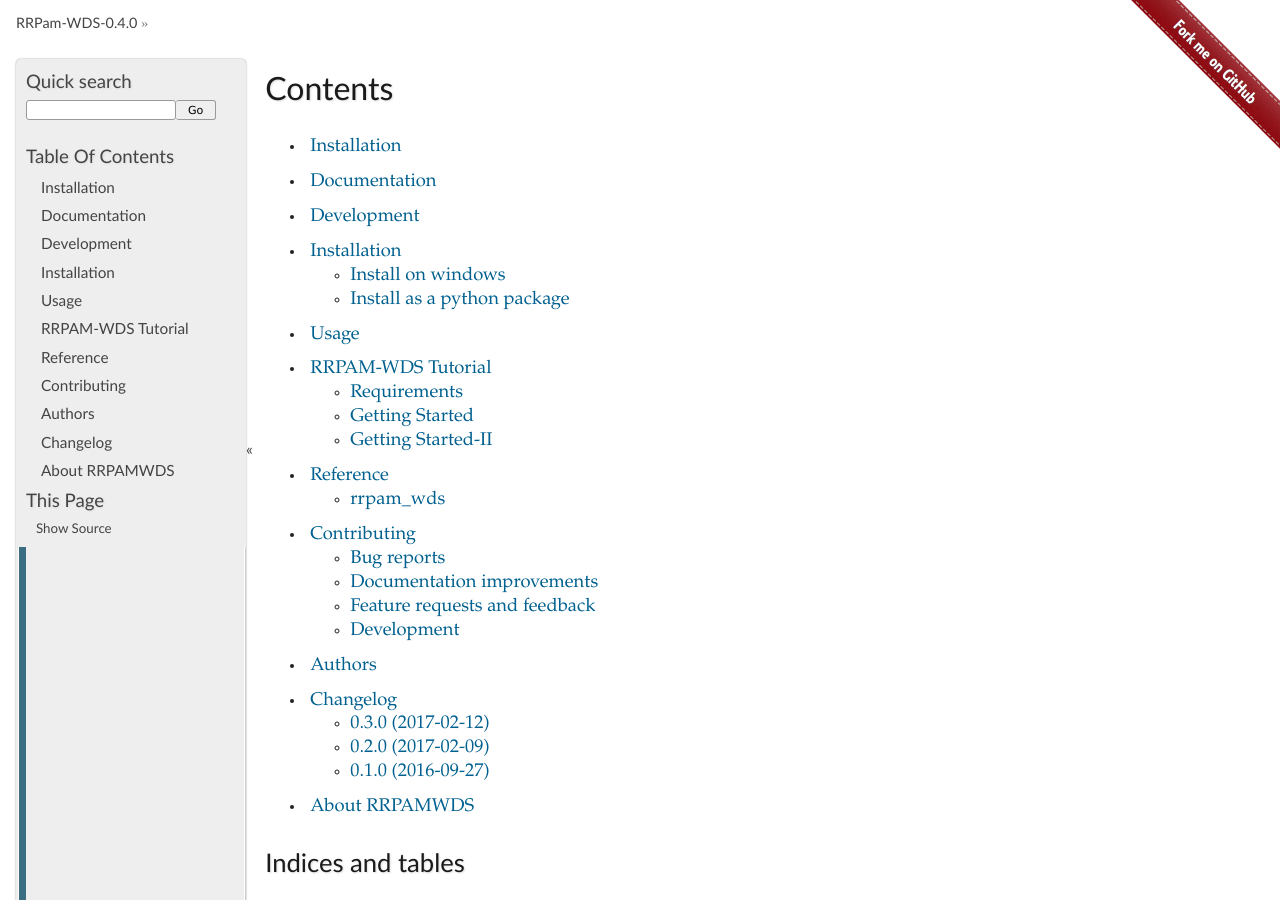
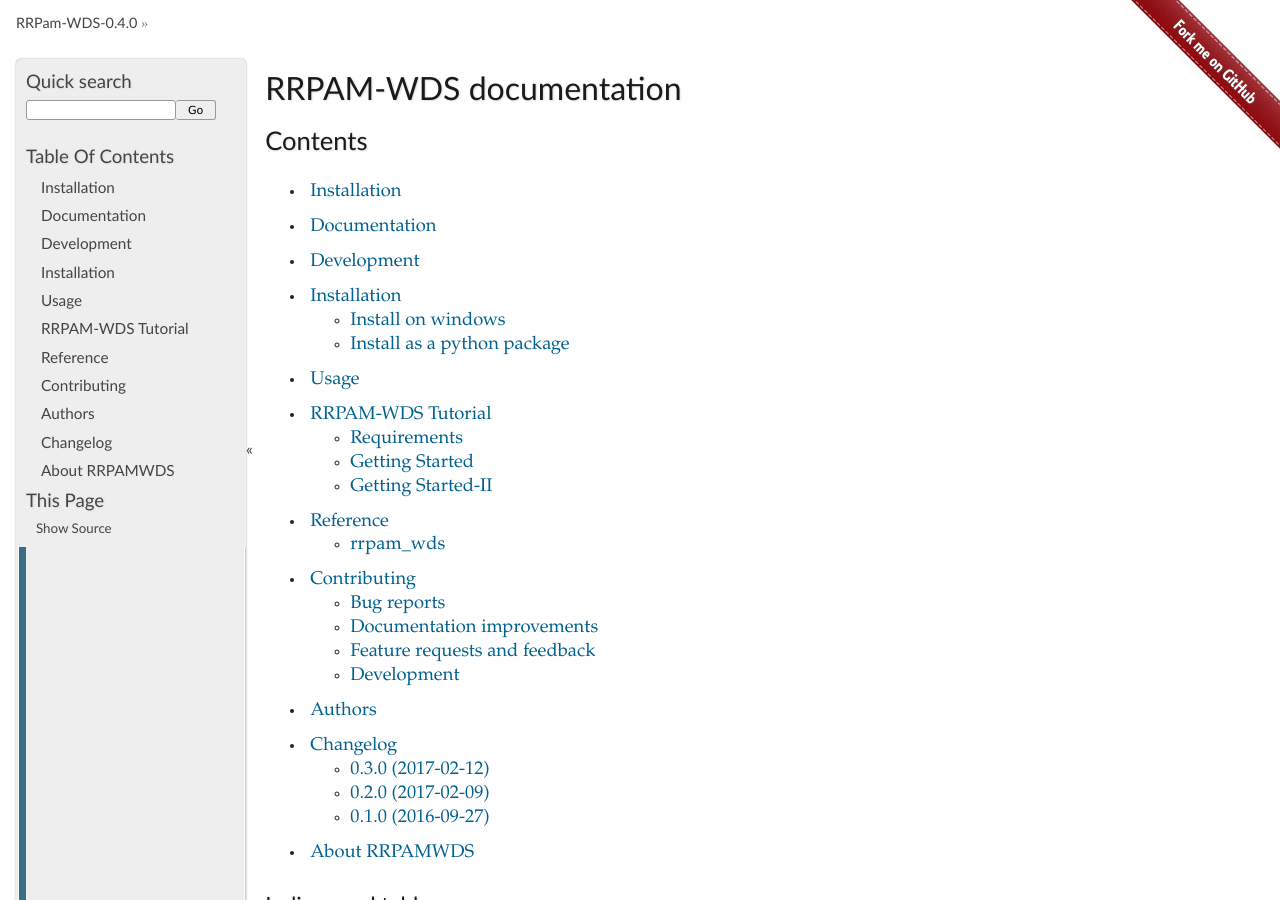
Before and after one commit to asselapathirana/RRPam-WDS, a Sphinx documentation site: the page built from docs/index.rst, in a window 1280 px wide and 900 px high. Built offline with Sphinx 7.4.7, drawn with Linux system fonts in a browser that asks for light colours.

Commit message:
Update index.rst

```diff
--- a/docs/index.rst
+++ b/docs/index.rst
@@ -1,6 +1,11 @@
-========
+===================================
+RRPAM-WDS  documentation
+===================================
+
+-----------
 Contents
-========
+-----------
+
 
 .. toctree::
    :maxdepth: 2
```
